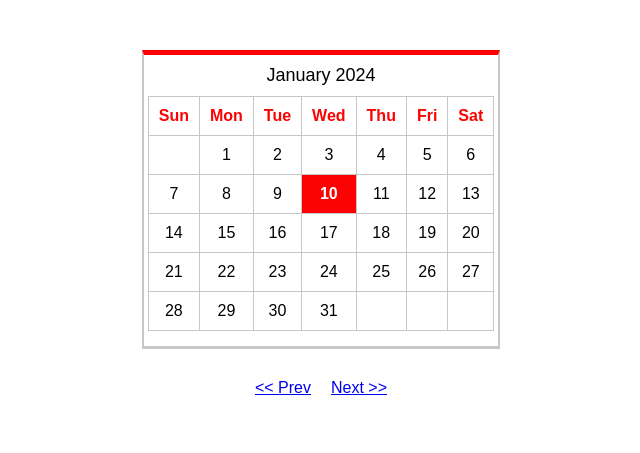
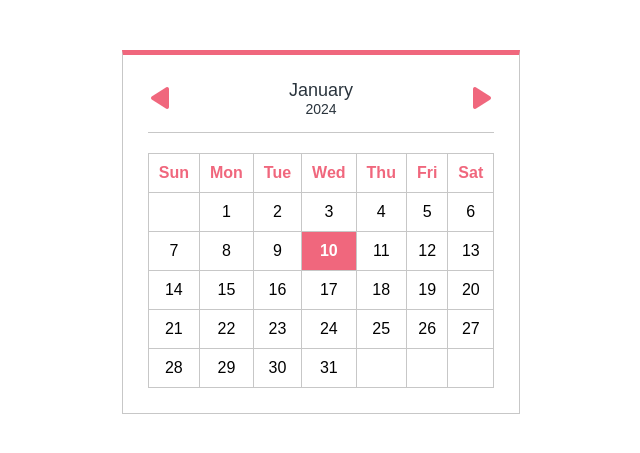
Before and after one commit to hayodavis/persiapanlks2024, a PHP site: page /index.php in a window 1280 px wide. Shown: the top 453 px of the page, without its empty margins (319-959 px from the left). Run offline with PHP 8.4, Linux system fonts and the light colour scheme.

Commit message:
Firda mengedit bagian D1. PHP Calendar

```diff
--- a/MODUL - SPEEDTEST/Firda/D1. PHP Calendar/index.php
+++ b/MODUL - SPEEDTEST/Firda/D1. PHP Calendar/index.php
@@ -32,21 +32,41 @@ if (isset($_GET['next'])) {
     }
 
     .calendar-container {
-      border-top: 5px solid #fc0303;
-      width: 28%;
-      padding-top: 10px;
+      text-align: center;
+      border-top: 5px solid #F0677D;
+      border-right: 1px solid #c7c7c7;
+      border-left: 1px solid #c7c7c7;
+      border-bottom: 1px solid #c7c7c7;
+      padding: 25px;
+    }
+
+    .top-row {
+      display: flex;
+      justify-content: space-between;
+      align-items: center;
+      background-color: #fff;
+      border-bottom: 1px solid #c7c7c7;
       padding-bottom: 15px;
-      text-align: center;
-      border-right: 2px solid #c7c7c7;
-      border-left: 2px solid #c7c7c7;
-      border-bottom: 3px solid #c7c7c7;
+    }
+
+    .arrow-btn {
+      cursor: pointer;
+    }
+
+    .month-year {
+      color: #2a343d;
+      font-size: 18px;
+    }
+
+    .year {
+      color: #2a343d;
+      font-size: 14px;
     }
 
     #calendar {
       border-collapse: collapse;
       margin-top: 20px;
-      width: 300px;
-      margin: 0 auto;
+      width: 100%;
       text-align: center;
     }
 
@@ -58,44 +78,15 @@ if (isset($_GET['next'])) {
 
     #calendar th {
       background-color: #fff;
-    }
-
-    #calendar th:nth-child(1) {
-      color: #fc0303;
+      color: #F0677D;
     }
 
     .highlight-today {
-      background-color: #fc0303;
+      background-color: #F0677D;
       color: white;
       font-weight: bold;
     }
 
-    .btn-container {
-      margin-top: 20px;
-      display: flex;
-      align-items: center;
-    }
-
-    .arrow-btn {
-      padding: 10px;
-      font-size: 16px;
-      cursor: pointer;
-    }
-
-    .arrow-btn:hover {
-      background-color: #fc0303;
-      color: white;
-    }
-
-    .month-year {
-      color: #000;
-      font-size: 18px;
-      margin-bottom: 10px;
-    }
-
-    th {
-      color: #fc0303;
-    }
   </style>
 </head>
 
@@ -103,8 +94,17 @@ if (isset($_GET['next'])) {
 
   <div class="calendar-container">
 
-    <div class="month-year">
-      <?php echo date('F Y', mktime(0, 0, 0, $currentMonth, 1, $currentYear)); ?>
+    <div class="top-row">
+      <a href="?prev" class="arrow-btn"><img src="left.png" alt="prev"></a>
+      <div class="month-year">
+        <?php echo date('F', mktime(0, 0, 0, $currentMonth, 1, $currentYear)); ?>
+        <br>
+        <div class="year">
+        <?php echo date('Y', mktime(0, 0, 0, $currentMonth, 1, $currentYear)); ?>
+      </div>
+      </div>
+
+      <a href="?next" class="arrow-btn"><img src="right.png" alt="next"></a>
     </div>
 
     <table id="calendar">
@@ -151,11 +151,6 @@ if (isset($_GET['next'])) {
     </table>
   </div>
 
-  <div class="btn-container">
-    <a href="?prev" class="arrow-btn">&lt;&lt; Prev</a>
-    <a href="?next" class="arrow-btn">Next &gt;&gt;</a>
-  </div>
-
 </body>
 
 </html>
```
Also changed, not shown: MODUL - SPEEDTEST/Firda/D1. PHP Calendar/left.png (added), MODUL - SPEEDTEST/Firda/D1. PHP Calendar/right.png (added).
